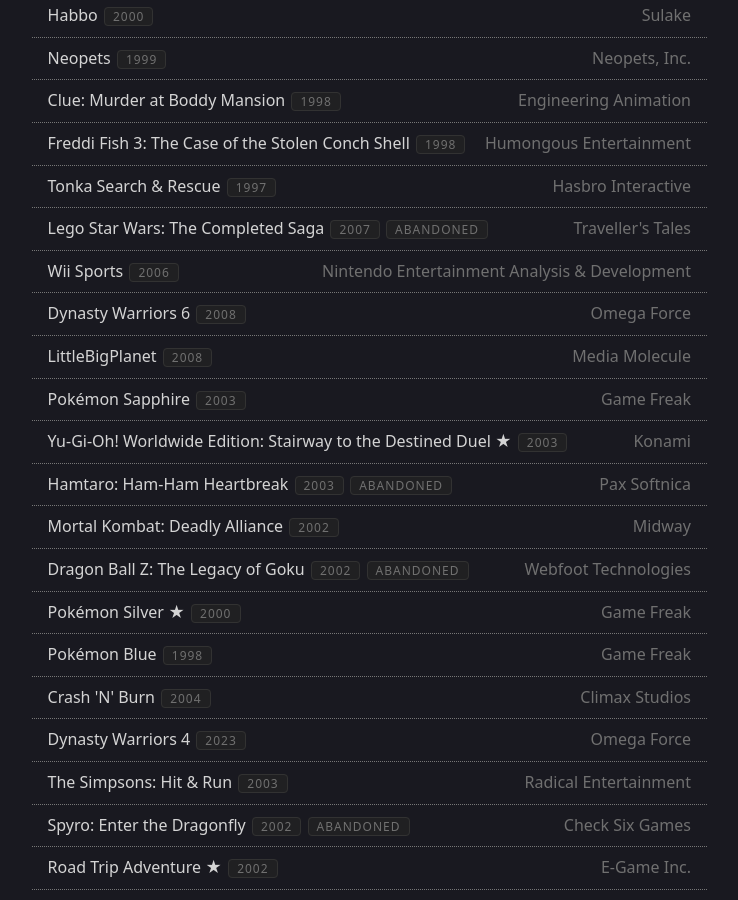
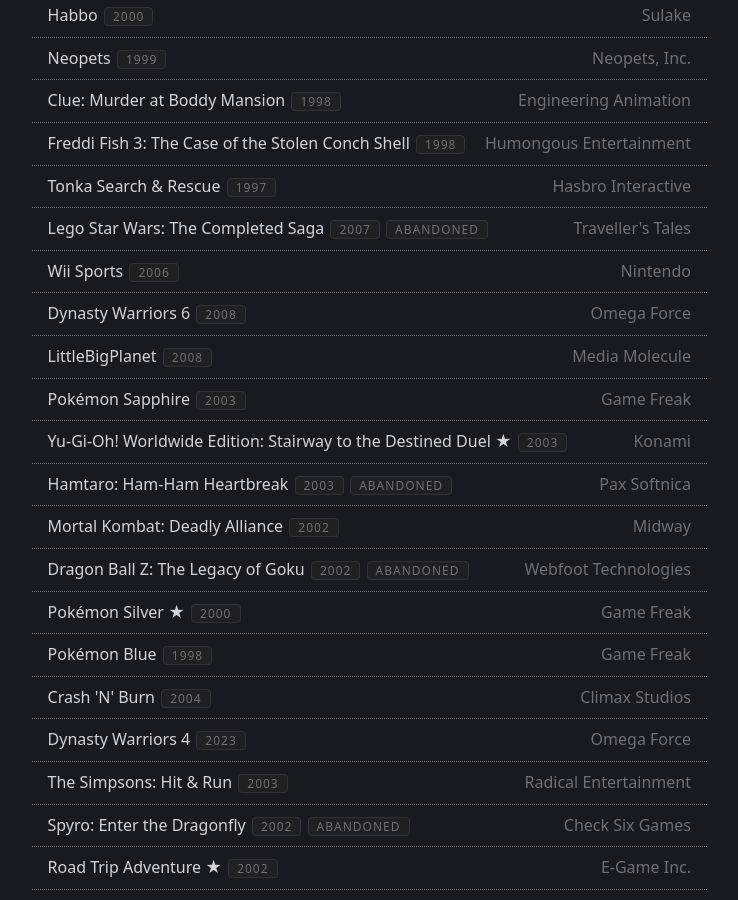
Before and after one commit to KlazHTT/personal-website, a Jekyll site: the page built from pages/gaming.md, in a window 1280 px wide and 900 px high, scrolled down 10263 px. Shown: the whole window, without its empty margins (449-1187 px from the left). Built offline with Jekyll 4.4.1, drawn with Linux system fonts in a browser that asks for light colours.

Commit message:
Update games.yml

```diff
--- a/_data/games.yml
+++ b/_data/games.yml
@@ -864,7 +864,7 @@
       released: 2007
       status: Abandoned
     - title: Wii Sports
-      developer: Nintendo Entertainment Analysis & Development
+      developer: Nintendo
       released: 2006
       status: Completed
     - title: Dynasty Warriors 6
```
